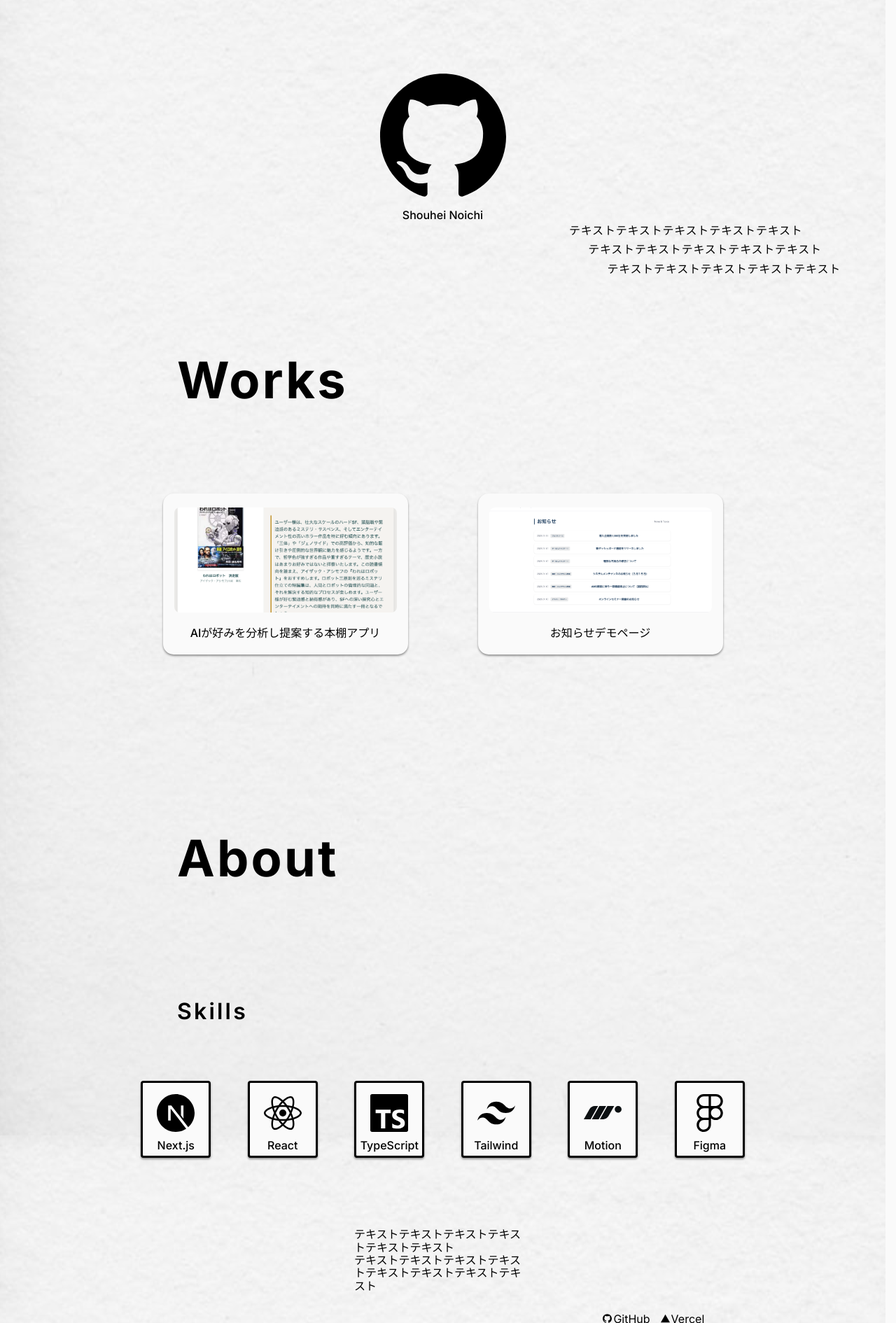
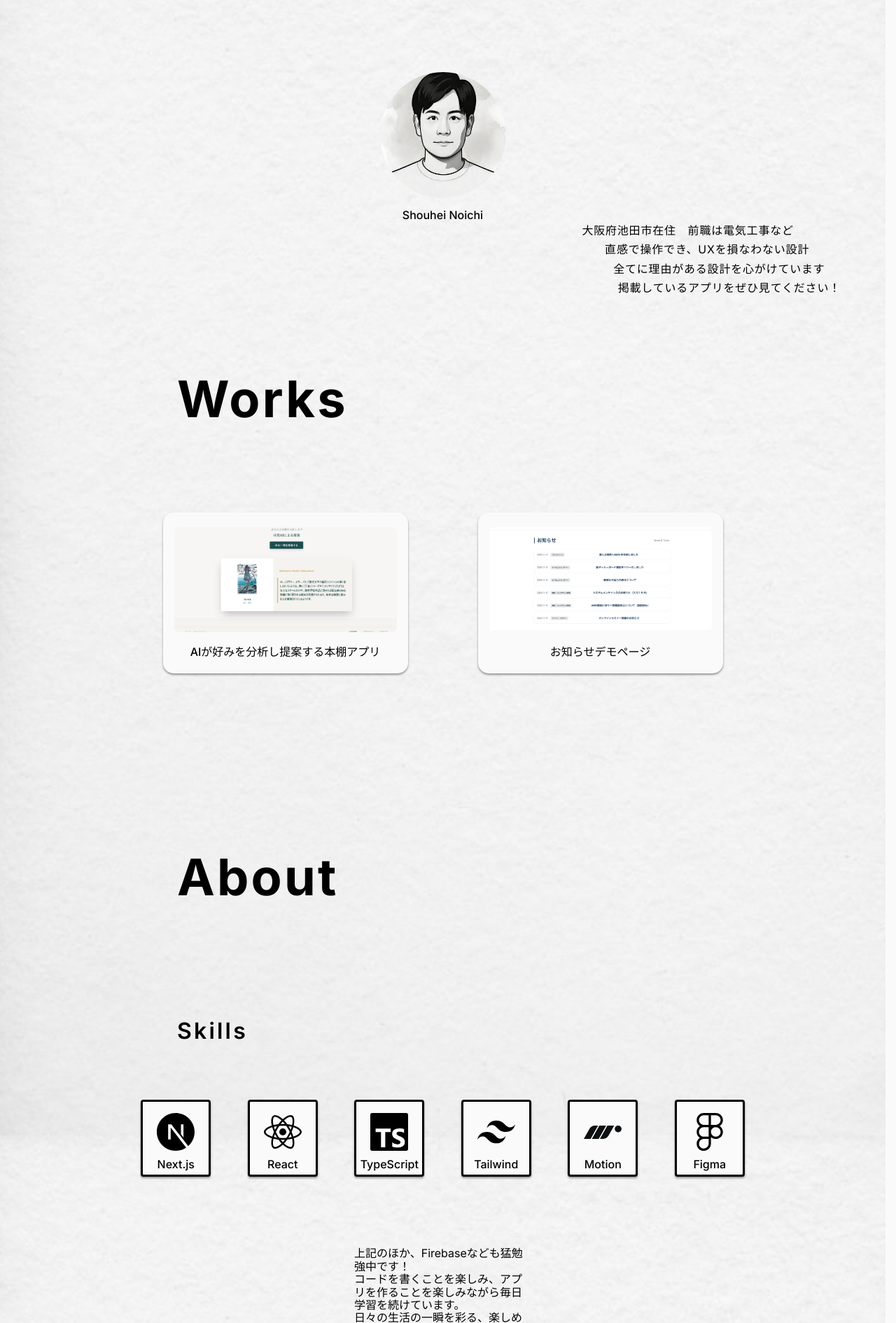
Before and after one commit to ichi-a/main-portfolio, a Next.js app: page / in a window 1280 px wide. Shown: the part 190-2080 px from the top of the page at 70% size. Built offline with nearby package versions, Linux system fonts and the light colour scheme.

Commit message:
profile,about各文、アプリデモリンク、Shelfie画像変更、Index:false、追加

```diff
--- a/src/app/layout.tsx
+++ b/src/app/layout.tsx
@@ -3,7 +3,6 @@ import type { Metadata } from "next";
 import Header from "@/components/layout/Header";
 import Footer from "@/components/layout/Footer";
 import "./globals.css";
-// import { ScrollBg } from "@/animation/ScrollBg";
 
 <meta name="apple-mobile-portfolio" content="MyPortfolio" />
 
@@ -26,7 +25,11 @@ export const metadata: Metadata = {
     template: "%s | PortFolio",
     default: "PortFolio"
   },
-  description: "My PortFolio"
+  description: "My PortFolio",
+  robots: {
+    index: false,
+    follow: false,
+  },
 };
 
 export default function RootLayout(
--- a/src/components/section/ContactSection.module.css
+++ b/src/components/section/ContactSection.module.css
@@ -76,6 +76,7 @@
 .text {
   text-align: center;
   padding: 16px;
+  line-height: 24px;
 }
 .link{
   justify-content: center;
--- a/src/components/section/ContactSection.tsx
+++ b/src/components/section/ContactSection.tsx
@@ -9,8 +9,9 @@ const ContactSection = () => {
       </div>
       <div className={styles.contactContainer}>
         <div className={styles.text}>
-          <p>テキストテキストテキストテキストテキストテキスト</p>
-          <p>テキストテキストテキストテキストテキストテキストテキストテキスト</p>
+          <p>上記のほか、Firebaseなども猛勉強中です！</p>
+          <p>コードを書くことを楽しみ、アプリを作ることを楽しみながら毎日学習を続けています。</p>
+          <p>日々の生活の一瞬を彩る、楽しめるサービスを作っていきたいです。</p>
         </div>
         <div className={styles.mail}>
 
@@ -18,11 +19,7 @@ const ContactSection = () => {
         <div className={styles.link}>
           <div className={styles.flex}>
             <img src="logos/github.svg" alt="" className={styles.logo}/>
-            <a href="" className={styles.a}>GitHub</a>
-          </div>
-          <div className={styles.flex}>
-            <img src="logos/vercel.svg" alt="" className={styles.logo}/>
-            <a href="" className={styles.a}>Vercel</a>
+            <a target="blank" href="https://github.com/ichi-a" className={styles.a}>GitHub</a>
           </div>
         </div>
       </div>
--- a/src/components/section/ProfileSection.module.css
+++ b/src/components/section/ProfileSection.module.css
@@ -27,7 +27,10 @@
   margin: 0 auto;
 }
 .img {
-  object-fit: contain;
+  object-fit: cover;
+  width: 100%;
+  height: 100%;
+  border-radius: 50%;
 }
 .profCenter {
   text-align: center;
@@ -47,10 +50,13 @@
   text-align: right;
 }
 .line1 {
-  margin-right: 3.4rem;
+  margin-right: 4.2rem;
 }
 .line2 {
-  margin-right: 1.7rem;
+  margin-right: 2.8rem;
+}
+.line3 {
+  margin-right: 1.4rem;
 }
 .p {
   margin-top: 15px;
--- a/src/components/section/ProfileSection.tsx
+++ b/src/components/section/ProfileSection.tsx
@@ -1,6 +1,7 @@
 
 import styles from "./ProfileSection.module.css"
-
+import Image from "next/image";
+import me from "@/assets/img/me.jpg";
 
 const ProfileSection = () => {
   return (
@@ -11,15 +12,16 @@ const ProfileSection = () => {
       <div className={styles.container}>
         <div className={styles.profCenter}>
           <div className={styles.imgwrap}>
-            <img className={styles.img} src="/logos/github.svg" alt=""/>
+            <Image src={me} alt="顔写真" className={styles.img} />
           </div>
           <p className={styles.p}>Shouhei Noichi</p>
         </div>
         <div className={styles.textContainer}>
           <div className={styles.textWrap}>
-            <p className={styles.line1}>テキストテキストテキストテキストテキスト</p>
-            <p className={styles.line2}>テキストテキストテキストテキストテキスト</p>
-            <p>テキストテキストテキストテキストテキスト</p>
+            <p className={styles.line1}>大阪府池田市在住　前職は電気工事など</p>
+            <p className={styles.line2}>直感で操作でき、UXを損なわない設計</p>
+            <p className={styles.line3}>全てに理由がある設計を心がけています</p>
+            <p className={styles.line4}>掲載しているアプリをぜひ見てください！</p>
           </div>
         </div>
       </div>
--- a/src/components/works/WorksDetail.tsx
+++ b/src/components/works/WorksDetail.tsx
@@ -59,6 +59,9 @@ const WorksDetail = ({ item, onClose }: Props) => {
             </div>
             {/* タイトル */}
             <h3 className={styles.title}>{item.title}</h3>
+            <div className={styles.demoWrap}>
+              <a target="blank" href={item.vercel} className={styles.appDemo}>アプリデモ</a>
+            </div>
             {/* description */}
             <div className={styles.description}>
             {item.description?.map((content, i) => (
--- a/src/data/worksData.ts
+++ b/src/data/worksData.ts
@@ -1,13 +1,13 @@
 import { WorksData } from "@/types/workType";
 import sampleCorp from "@/assets/img/sampleCorp.png"
-import Shelfie from "@/assets/img/Shelfie.png"
+import Shelfie1 from "@/assets/img/Shelfie1.png"
 
 
 
 export const worksData: WorksData = [
   {
     title: "AIが好みを分析し提案する本棚アプリ",
-    image: Shelfie,
+    image: Shelfie1,
     description: [
       {heading: "概要", body: [{ex: "ユーザーの読書記録を分析し次に読む本を提案する本棚アプリ"}]},
       {heading: "使用技術", body: [{ex: "楽天BooksAPI, GeminiAPI, Firebase"}]},
@@ -19,8 +19,8 @@ export const worksData: WorksData = [
       ]},
       {heading: "工夫した点", body: [
         {ex: "- ユーザーの好みに合わせた提案をするため、点数とコメントを含めた本棚のデータをAIが分析。ユーザーに合わせたおすすめを提案。"},
-        {ex: "- UXを損わないようにローディングアニメーションやモーダル、本棚に追加時の挙動など細部に工夫。直感操作を意識。"},
-        {ex: "- UXを損わないようにローディングアニメーションやモーダル、本棚に追加時の挙動など細部に工夫。"},
+        {ex: "- UXを損わないようにローディングアニメーションやモーダル、本棚に追加時の挙動など細部に工夫。直感操作を意識。レスポンシブ対応。"},
+        {ex: "- "},
       ]},
       {heading: "改善点", body: [{ex: "APIの制限を回避する工夫がない点。本のデータをキャッシュし保存するなど工夫が必要。"}]},
       {heading: "開発期間", body: [{ex: "約10日間"}]},
```
Also changed, not shown: src/assets/img/Shelfie1.png (added), src/assets/img/me.jpg (added).
